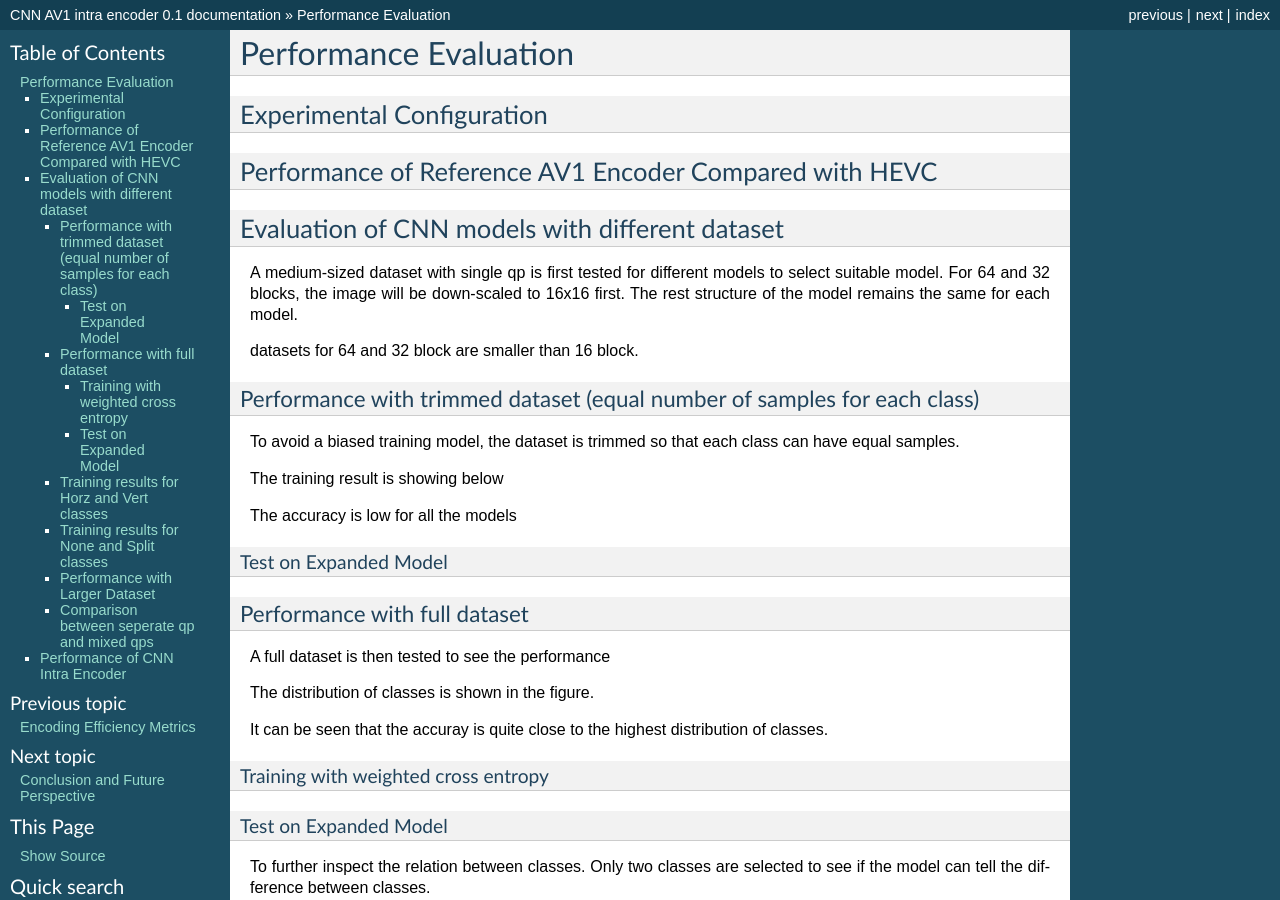
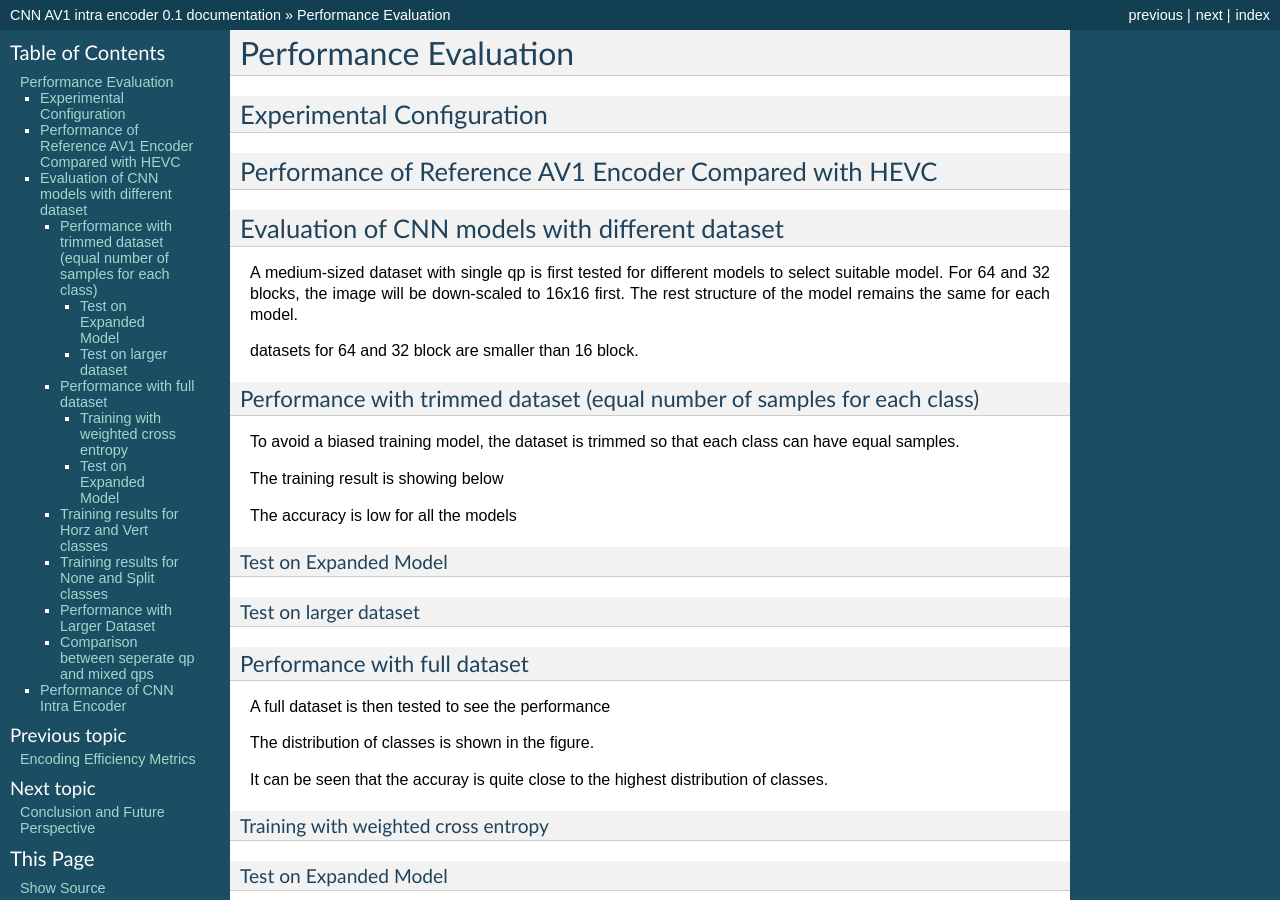
Before and after one commit to epadam/CNN-AV1-intra-encoder, a Sphinx documentation site: the page built from source/performance.rst, in a window 1280 px wide and 900 px high. Built offline with Sphinx 7.4.7, drawn with Linux system fonts in a browser that asks for light colours.

Commit message:
Update performance.rst

```diff
--- a/source/performance.rst
+++ b/source/performance.rst
@@ -32,6 +32,10 @@ The training result is showing below
 The accuracy is low for all the models
 
 Test on Expanded Model
+^^^^^^^^^^^^^^^^^^^^^^^
+
+
+Test on larger dataset
 ^^^^^^^^^^^^^^^^^^^^^^^
 
 
```
